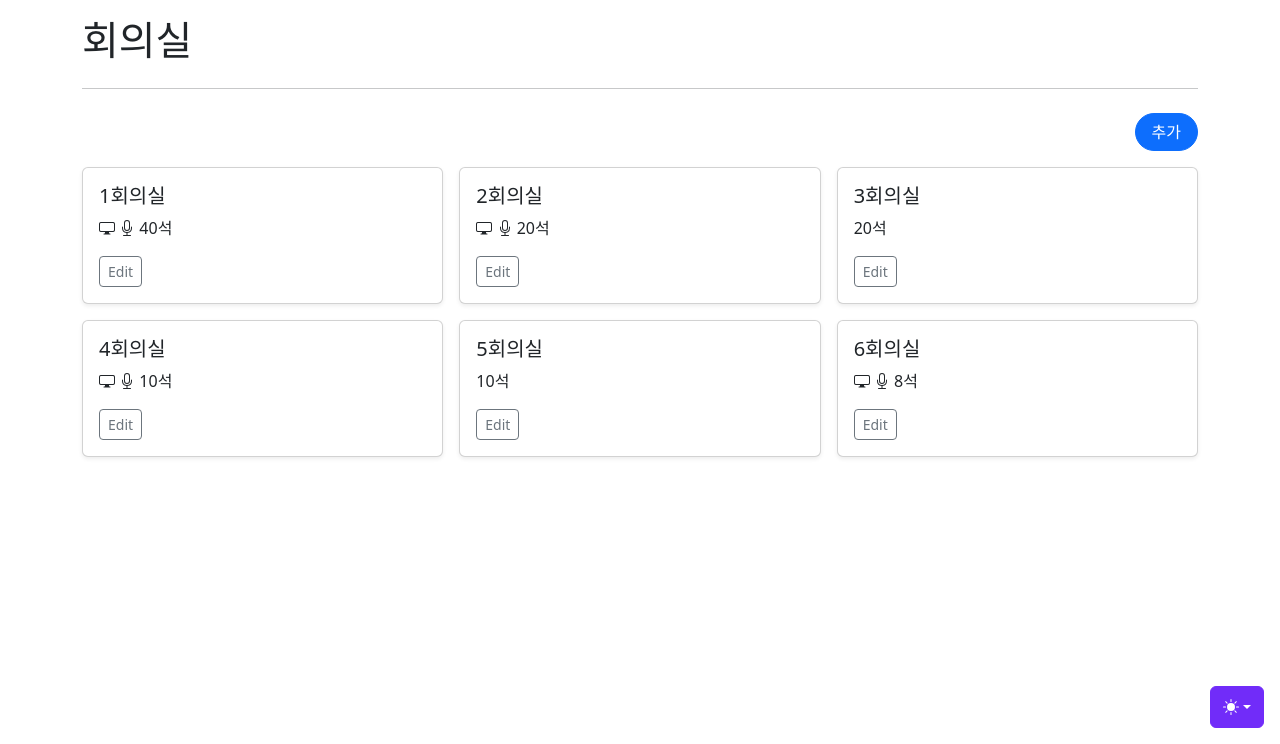
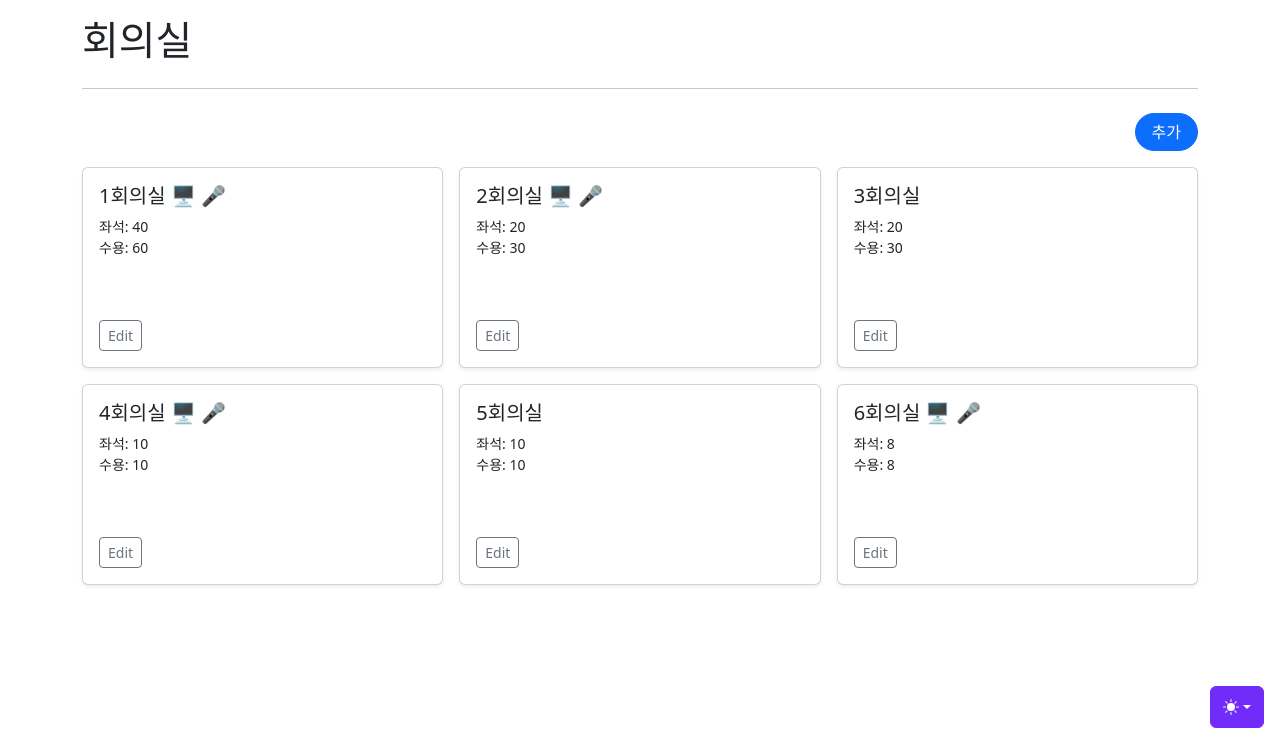
Before and after one commit to give928/django-meeting-prototype, a Django app: page /rooms/ in a window 1280 px wide. Shown: the part 56-800 px from the top of the page. Run offline with Django 5.2, Linux system fonts and the light colour scheme; a user stored in the database is signed in; data comes from the database, SQL or seed files in the repository; some libraries are stand-ins or nearby versions.

Commit message:
refactor: room seat&capacity

```diff
--- /dev/null
+++ b/rooms/caches.py
@@ -0,0 +1,29 @@
+from django.core.cache import cache
+from .models import Room
+
+import logging
+
+logger = logging.getLogger(__name__)
+
+
+class RoomCache:
+    KEY = 'rooms'
+
+    @classmethod
+    def find(cls, is_active=None):
+        try:
+            rooms = cache.get(RoomCache.KEY)
+            if rooms is None:
+                raise RuntimeError('회의실 캐시 데이터가 없습니다.')
+            logger.debug('Cache hit rooms')
+        except Exception as e:
+            logger.debug('Cache miss rooms')
+            rooms = (Room.objects
+                           .all())
+            cache.set(RoomCache.KEY, rooms, 600)
+            logger.debug('Cache set rooms: %s', rooms is not None)
+
+        if is_active:
+            rooms = rooms.filter(is_active=True)
+
+        return rooms
--- a/rooms/fixtures/0001_rooms.json
+++ b/rooms/fixtures/0001_rooms.json
@@ -9,7 +9,8 @@
       "last_modified_date": "2025-01-01T09:00:00.000",
       "name": "1회의실",
       "description": null,
-      "capacity": 40,
+      "seat_count": 40,
+      "capacity_count": 60,
       "has_monitor": true,
       "has_microphone": true,
       "is_active": true
@@ -25,7 +26,8 @@
       "last_modified_date": "2025-01-01T09:00:00.000",
       "name": "2회의실",
       "description": null,
-      "capacity": 20,
+      "seat_count": 20,
+      "capacity_count": 30,
       "has_monitor": true,
       "has_microphone": true,
       "is_active": true
@@ -41,7 +43,8 @@
       "last_modified_date": "2025-01-01T09:00:00.000",
       "name": "3회의실",
       "description": null,
-      "capacity": 20,
+      "seat_count": 20,
+      "capacity_count": 30,
       "has_monitor": false,
       "has_microphone": false,
       "is_active": true
@@ -57,7 +60,8 @@
       "last_modified_date": "2025-01-01T09:00:00.000",
       "name": "4회의실",
       "description": null,
-      "capacity": 10,
+      "seat_count": 10,
+      "capacity_count": 10,
       "has_monitor": true,
       "has_microphone": true,
       "is_active": true
@@ -73,7 +77,8 @@
       "last_modified_date": "2025-01-01T09:00:00.000",
       "name": "5회의실",
       "description": null,
-      "capacity": 10,
+      "seat_count": 10,
+      "capacity_count": 10,
       "has_monitor": false,
       "has_microphone": false,
       "is_active": true
@@ -89,7 +94,8 @@
       "last_modified_date": "2025-01-01T09:00:00.000",
       "name": "6회의실",
       "description": null,
-      "capacity": 8,
+      "seat_count": 8,
+      "capacity_count": 8,
       "has_monitor": true,
       "has_microphone": true,
       "is_active": true
--- a/rooms/models.py
+++ b/rooms/models.py
@@ -1,3 +1,5 @@
+from django.core.cache import cache
+from django.core.validators import MaxValueValidator, MinValueValidator
 from django.db import models
 
 from common.models import Base
@@ -7,10 +9,21 @@ class Room(Base):
     id = models.BigAutoField(auto_created=True, primary_key=True, serialize=False, verbose_name='id')
     name = models.CharField(max_length=64, verbose_name='회의실')
     description = models.CharField(null=True, blank=True, max_length=1024, verbose_name='설명')
-    capacity = models.PositiveIntegerField(verbose_name='수용인원')
+    seat_count = models.PositiveIntegerField(verbose_name='좌석수', validators=[
+        MinValueValidator(1),
+        MaxValueValidator(999),
+    ])
+    capacity_count = models.PositiveIntegerField(verbose_name='수용수', validators=[
+        MinValueValidator(1),
+        MaxValueValidator(999),
+    ])
     has_monitor = models.BooleanField(default=True, verbose_name='화면공유')
     has_microphone = models.BooleanField(default=True, verbose_name='마이크')
     is_active = models.BooleanField(default=True, verbose_name='사용여부')
 
     def __str__(self):
         return self.name
+
+    def save(self, *args, **kwargs):
+        super().save(*args, **kwargs)
+        cache.delete('rooms')
--- a/rooms/views.py
+++ b/rooms/views.py
@@ -5,13 +5,14 @@ from django.shortcuts import render, redirect, get_object_or_404
 from django.utils import timezone
 from django.views import View
 
+from rooms.caches import RoomCache
 from rooms.forms import RoomForm
 from rooms.models import Room
 
 
 @login_required(login_url='sign-in')
 def rooms(request):
-    active_rooms = Room.objects.filter(is_active=True)
+    active_rooms = RoomCache.find()
 
     return render(request, 'rooms/rooms.html', {'rooms': active_rooms})
 
@@ -50,7 +51,7 @@ class RoomView(LoginRequiredMixin, View):
             room = form.save(commit=False)
             room.last_modified_user_id = request.user.pk
             room.last_modified_date = timezone.now()
-            update_fields = ['name', 'description', 'capacity', 'has_monitor', 'has_microphone', 'last_modified_user_id', 'last_modified_date']
+            update_fields = ['name', 'description', 'seat_count', 'capacity_count', 'has_monitor', 'has_microphone', 'last_modified_user_id', 'last_modified_date']
             room.save(update_fields=update_fields)
             messages.success(request, '회의실이 수정되었습니다.')
             return redirect('rooms')
--- /dev/null
+++ b/static/css/rooms.css
@@ -0,0 +1,8 @@
+.scrollspy-room {
+    min-height: 6em;
+    max-height: 6em;
+}
+
+.scrollspy-room .room-description {
+    font-size: .875em;
+}
--- a/templates/components/toast.html
+++ b/templates/components/toast.html
@@ -4,7 +4,7 @@
 <div class="toast-container position-fixed{% if message.tags == 'success' or message.tags == 'info' %} mt-5 top-0{% else %} mb-5 bottom-0{% endif %} end-0 p-3">
     <div class="toast-container position-static">
         {% endif %}
-        <div class="toast" role="alert" aria-live="assertive" aria-atomic="true">
+        <div class="toast toast-messages" role="alert" aria-live="assertive" aria-atomic="true"{% if message.tags == 'error' %} data-bs-autohide="false"{% endif %}>
             <div class="toast-header">
                 <svg aria-hidden="true" class="bd-placeholder-img rounded me-2" height="20" preserveAspectRatio="xMidYMid slice" width="20" xmlns="http://www.w3.org/2000/svg"><rect width="100%" height="100%" fill="{% if message.tags == 'error' %}#ff3b30{% elif message.tags == 'warning' %}#ff9500{% else %}#007aff{% endif %}"></rect></svg>
                 <strong class="me-auto">알림</strong>
@@ -18,11 +18,35 @@
 </div>
         {% endif %}
     {% endfor %}
+{% endif %}
 <script type="text/javascript">
     document.addEventListener("DOMContentLoaded", () => {
-        document.querySelectorAll('.toast').forEach(toast => {
+        document.querySelectorAll('.toast-messages').forEach(toast => {
             bootstrap.Toast.getOrCreateInstance(toast).show();
         })
     });
+
+    function toast(message) {
+        let toastAlert = document.getElementById('toast-alert');
+        if (toastAlert === null) {
+            const body = document.getElementsByTagName('body')[0];
+            const div = document.createElement('div');
+            body.appendChild(div);
+            div.className = 'toast-container position-fixed top-50 start-50 translate-middle p-3';
+            div.innerHTML = `    <div id="toast-alert" class="toast" role="alert" aria-live="assertive" aria-atomic="true" data-bs-autohide="false">
+        <div class="toast-header">
+            <svg aria-hidden="true" class="bd-placeholder-img rounded me-2" height="20" preserveAspectRatio="xMidYMid slice" width="20" xmlns="http://www.w3.org/2000/svg"><rect width="100%" height="100%" fill="#ff9500"></rect></svg>
+            <strong class="me-auto">알림</strong>
+        </div>
+        <div class="toast-body" id="toast-alert-message"></div>
+        <div class="p-2 border-top">
+            <button type="button" class="btn btn-secondary btn-sm" data-bs-dismiss="toast">Close</button>
+        </div>
+    </div>`;
+            toastAlert = document.getElementById('toast-alert');
+        }
+        document.getElementById('toast-alert-message').innerText = message;
+        bootstrap.Toast.getOrCreateInstance(toastAlert).show();
+        toastAlert.querySelector('button').focus();
+    }
 </script>
-{% endif %}
--- a/templates/layout/base.html
+++ b/templates/layout/base.html
@@ -6,6 +6,7 @@
     <meta name="viewport" content="width=device-width, initial-scale=1"/>
     <title>회의</title>
     {% include "layout/header-stylesheet.html" %}
+    {% block extra_styles %}{% endblock %}
 </head>
 <body>
 {% include "layout/body-color-modes.html" %}
@@ -13,7 +14,8 @@
 <main class="container">
 {% block content %}{% endblock %}
 </main>
+{% include "components/toast.html" %}
 {% include "layout/body-javascript.html" %}
-{% include "components/toast.html" %}
+{% block extra_scripts %}{% endblock %}
 </body>
 </html>
--- a/templates/rooms/rooms.html
+++ b/templates/rooms/rooms.html
@@ -1,4 +1,8 @@
 {% extends "layout/base.html" %}
+{% load static %}
+{% block extra_styles %}
+<link rel="stylesheet" type="text/css" href="{% static 'css/rooms.css' %}">
+{% endblock %}
 {% load humanize %}
 {% block content %}
     <h1>회의실</h1>
@@ -11,22 +15,13 @@
             <div class="col">
                 <div class="card shadow-sm">
                     <div class="card-body">
-                        <h5 class="card-title">{{ room.name }}</h5>
-                        <p class="card-text">
-                            {% if room.has_monitor %}
-                                <svg xmlns="http://www.w3.org/2000/svg" width="16" height="16" fill="currentColor" class="bi bi-display" viewBox="0 0 16 16">
-                                    <path d="M0 4s0-2 2-2h12s2 0 2 2v6s0 2-2 2h-4q0 1 .25 1.5H11a.5.5 0 0 1 0 1H5a.5.5 0 0 1 0-1h.75Q6 13 6 12H2s-2 0-2-2zm1.398-.855a.76.76 0 0 0-.254.302A1.5 1.5 0 0 0 1 4.01V10c0 .325.078.502.145.602q.105.156.302.254a1.5 1.5 0 0 0 .538.143L2.01 11H14c.325 0 .502-.078.602-.145a.76.76 0 0 0 .254-.302 1.5 1.5 0 0 0 .143-.538L15 9.99V4c0-.325-.078-.502-.145-.602a.76.76 0 0 0-.302-.254A1.5 1.5 0 0 0 13.99 3H2c-.325 0-.502.078-.602.145"></path>
-                                </svg>
-                            {% endif %}
-                            {% if room.has_microphone %}
-                                <svg xmlns="http://www.w3.org/2000/svg" width="16" height="16" fill="currentColor" class="bi bi-mic" viewBox="0 0 16 16">
-                                    <path d="M3.5 6.5A.5.5 0 0 1 4 7v1a4 4 0 0 0 8 0V7a.5.5 0 0 1 1 0v1a5 5 0 0 1-4.5 4.975V15h3a.5.5 0 0 1 0 1h-7a.5.5 0 0 1 0-1h3v-2.025A5 5 0 0 1 3 8V7a.5.5 0 0 1 .5-.5"></path>
-                                    <path d="M10 8a2 2 0 1 1-4 0V3a2 2 0 1 1 4 0zM8 0a3 3 0 0 0-3 3v5a3 3 0 0 0 6 0V3a3 3 0 0 0-3-3"></path>
-                                </svg>
-                            {% endif %}
-                            {{ room.capacity|intcomma }}석
-                        </p>
-                        <div class="d-flex justify-content-between align-items-center">
+                        <h5 class="card-title">{{ room.name }}{% if room.has_monitor %}&nbsp;🖥{% endif %}{% if room.has_microphone %}&nbsp;🎤{% endif %}</h5>
+                        <div data-bs-spy="scroll" data-bs-offset="0" class="card-text position-relative overflow-auto scrollspy-room" tabindex="0">
+                            <p class="room-description mb-0">좌석:&nbsp;{{ room.seat_count|intcomma }}</p>
+                            <p class="room-description mb-1">수용:&nbsp;{{ room.capacity_count|intcomma }}</p>
+                            {% if room.description %}<pre>{{ room.description }}</pre>{% endif %}
+                        </div>
+                        <div class="d-flex justify-content-between align-items-center mt-2">
                             <div class="btn-group">
                                 <a class="btn btn-sm btn-outline-secondary" href="{% url 'room' pk=room.pk %}">Edit</a>
                             </div>
```
Also changed, not shown: rooms/forms.py (+13 -3 lines), templates/rooms/room.html (+5 -4 lines).
